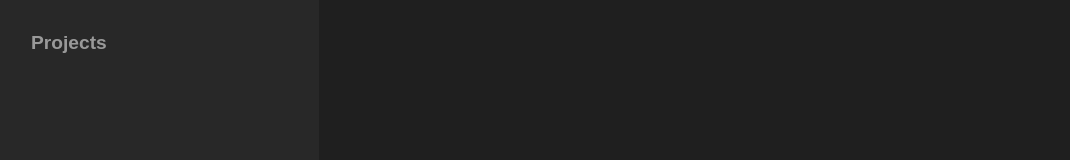
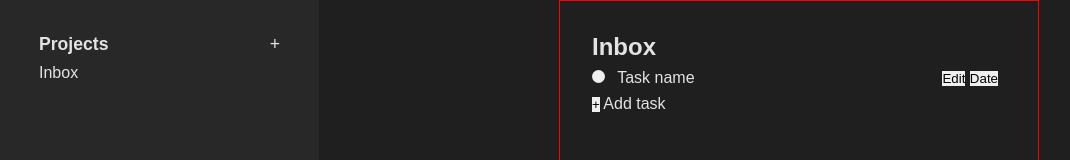
Before and after one commit to alopine/odin-todo-list, a website built with webpack: page dist/index.html in a window 1280 px wide. Shown: the top 160 px of the page, without its empty margins (1-1071 px from the left). Built offline with Linux system fonts and the light colour scheme.

Commit message:
Add display mockup draft and additional stylings

```diff
--- a/src/modules/domDisplay.js
+++ b/src/modules/domDisplay.js
@@ -1 +1,8 @@
 // Controls visual elements of DOM
+
+// Select DOM elements
+const main = document.querySelector("main");
+
+// Function to create sidebar list of projects
+
+// Function to create
--- a/src/style.css
+++ b/src/style.css
@@ -1,8 +1,10 @@
 /* || Custom properties */
 
 :root {
-    --main-text-color: #FFFFFF87;
+    --main-text-color: #E3E3E3;
+    --highlight-color: #363636;
 }
+
 
 /* || General styles */
 
@@ -10,6 +12,7 @@
     box-sizing: border-box;
     margin: 0;
     padding: 0;
+    border: none;
 }
 
 body {
@@ -20,18 +23,90 @@ body {
     color: var(--main-text-color);
 }
 
-.sidebar {
-    background-color: #282828;
-    padding: 2rem 0 0 2rem;
+.flex {
     display: flex;
+}
+
+.flexColumn {
     flex-direction: column;
 }
 
+
+/* || Sidebar */
+
+.sidebar {
+    background-color: #282828;
+    padding: 2rem 2rem 0;
+}
+
 .heading {
-    font-size: 1.2rem;
+    justify-content: space-between;
+    align-items: center;
+    padding-left: 0.5rem;
+    font-size: 1.1rem;
     font-weight: 700;
 }
 
+.newProject {
+    width: 1.5rem;
+    height: 1.5rem;
+    border: 0;
+    background-color: transparent;
+    font-size: inherit;
+    color: var(--main-text-color);
+}
+
+.projectsEntry {
+    padding: 0.5rem;
+}
+
+.newProject, .projectsEntry {
+    border-radius: 5px;
+}
+
+.newProject:hover, .projectsEntry:hover {
+    background-color: var(--highlight-color);
+}
+
+
+/* || Main */
+
 main {
     background-color: #1F1F1F;
+    justify-content: center;
 }
+
+.projectDisplay {
+    width: 50%;
+    padding: 2rem;
+    border: 1px solid red;
+}
+
+.projectTitle {
+    font-size: 1.5rem;
+    font-weight: 700;
+}
+
+.projectList {
+    list-style-type: none;
+}
+
+.projectTodo {
+    padding: 0.5rem 0.5rem 0.5rem 0;
+    justify-content: space-between;
+}
+
+.todoLeft>button {
+    height: 13px;
+    width: 13px;
+    border-radius: 50%;
+    margin-right: 0.5rem;
+}
+
+.taskCheckbox {
+
+}
+
+.newTask {
+
+}
```
Also changed, not shown: dist/index.html, dist/main.js.
